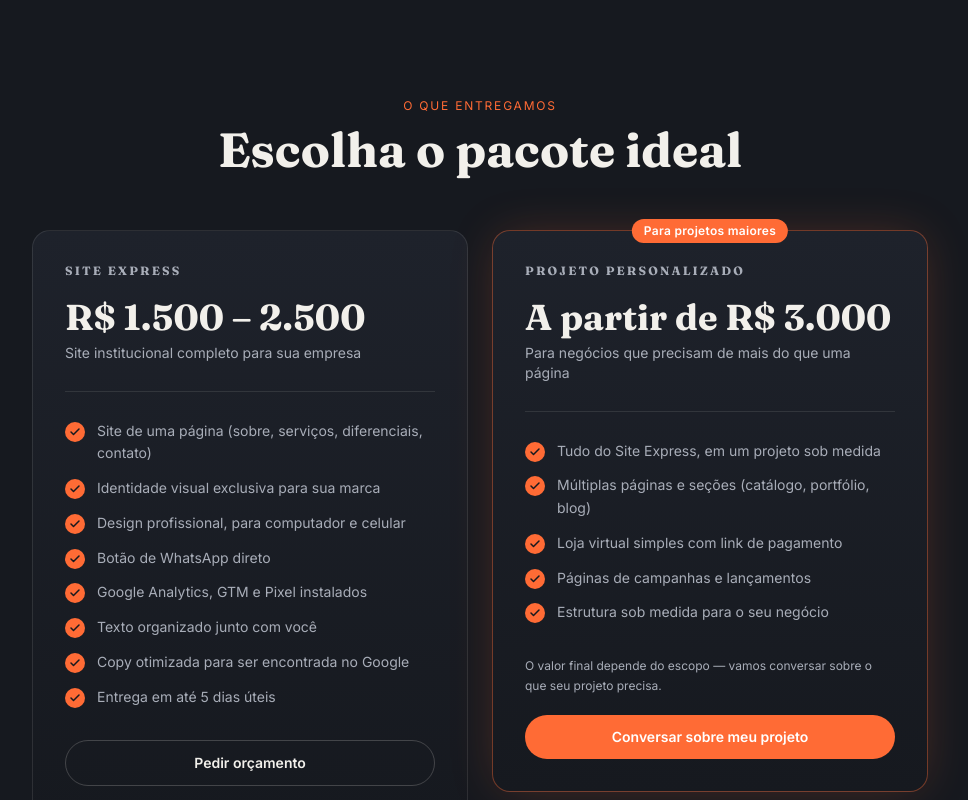
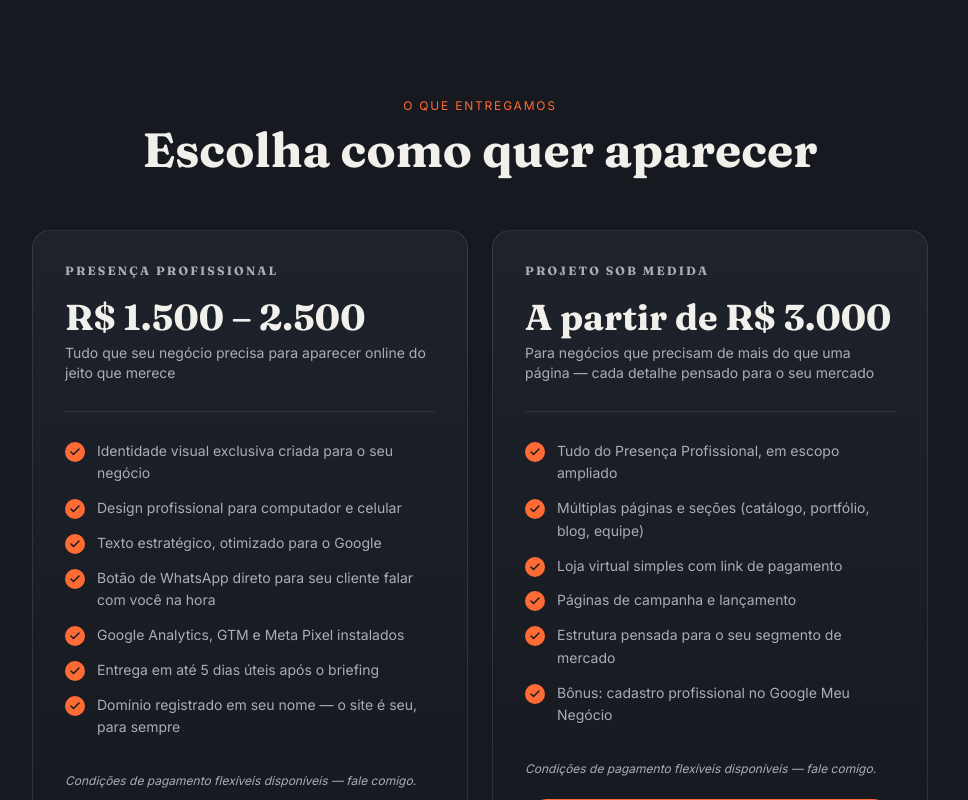
Before and after one commit to vitorviniciusweb/primeore-homepage, a Next.js app: page / in a window 1280 px wide. Shown: the part 1980-2780 px from the top of the page, without its empty margins (160-1128 px from the left). Built offline with nearby package versions, Linux system fonts and the light colour scheme.

Commit message:
feat: nova copy de pricing — Presença Profissional e Projeto Sob Medida

```diff
--- a/components/Offer.tsx
+++ b/components/Offer.tsx
@@ -1,29 +1,31 @@
 import { PricingCard, type Benefit } from "@/components/ui/dark-gradient-pricing";
 
-const WA_EXPRESS =
-  "https://wa.me/5513978109003?text=Ol%C3%A1!%20Vim%20pelo%20site%20da%20Primeore%20e%20gostaria%20de%20um%20or%C3%A7amento%20do%20pacote%20Site%20Express.";
+const WA_PRESENCA =
+  "https://wa.me/5513978109003?text=Ol%C3%A1!%20Vim%20pelo%20site%20da%20Primeore%20e%20gostaria%20de%20um%20or%C3%A7amento%20do%20pacote%20Presen%C3%A7a%20Profissional.";
 
-const WA_COMPLETO =
-  "https://wa.me/5513978109003?text=Ol%C3%A1!%20Vim%20pelo%20site%20da%20Primeore%20e%20gostaria%20de%20um%20or%C3%A7amento%20do%20pacote%20Site%20Completo.";
+const WA_SOB_MEDIDA =
+  "https://wa.me/5513978109003?text=Ol%C3%A1!%20Vim%20pelo%20site%20da%20Primeore%20e%20gostaria%20de%20conversar%20sobre%20meu%20Projeto%20Sob%20Medida.";
 
-const BENEFITS_EXPRESS: Benefit[] = [
-  { text: "Site de uma página (sobre, serviços, diferenciais, contato)", checked: true },
-  { text: "Identidade visual exclusiva para sua marca", checked: true },
-  { text: "Design profissional, para computador e celular", checked: true },
-  { text: "Botão de WhatsApp direto", checked: true },
-  { text: "Google Analytics, GTM e Pixel instalados", checked: true },
-  { text: "Texto organizado junto com você", checked: true },
-  { text: "Copy otimizada para ser encontrada no Google", checked: true },
-  { text: "Entrega em até 5 dias úteis", checked: true },
+const BENEFITS_PRESENCA: Benefit[] = [
+  { text: "Identidade visual exclusiva criada para o seu negócio", checked: true },
+  { text: "Design profissional para computador e celular", checked: true },
+  { text: "Texto estratégico, otimizado para o Google", checked: true },
+  { text: "Botão de WhatsApp direto para seu cliente falar com você na hora", checked: true },
+  { text: "Google Analytics, GTM e Meta Pixel instalados", checked: true },
+  { text: "Entrega em até 5 dias úteis após o briefing", checked: true },
+  { text: "Domínio registrado em seu nome — o site é seu, para sempre", checked: true },
 ];
 
-const BENEFITS_PERSONALIZADO: Benefit[] = [
-  { text: "Tudo do Site Express, em um projeto sob medida", checked: true },
-  { text: "Múltiplas páginas e seções (catálogo, portfólio, blog)", checked: true },
+const BENEFITS_SOB_MEDIDA: Benefit[] = [
+  { text: "Tudo do Presença Profissional, em escopo ampliado", checked: true },
+  { text: "Múltiplas páginas e seções (catálogo, portfólio, blog, equipe)", checked: true },
   { text: "Loja virtual simples com link de pagamento", checked: true },
-  { text: "Páginas de campanhas e lançamentos", checked: true },
-  { text: "Estrutura sob medida para o seu negócio", checked: true },
+  { text: "Páginas de campanha e lançamento", checked: true },
+  { text: "Estrutura pensada para o seu segmento de mercado", checked: true },
+  { text: "Bônus: cadastro profissional no Google Meu Negócio", checked: true },
 ];
+
+const FLEXIBLE_NOTE = "Condições de pagamento flexíveis disponíveis — fale comigo.";
 
 export default function Offer() {
   return (
@@ -34,31 +36,30 @@ export default function Offer() {
             O que entregamos
           </span>
           <h2 className="font-display text-4xl sm:text-5xl font-bold text-foreground">
-            Escolha o pacote ideal
+            Escolha como quer aparecer
           </h2>
         </div>
 
         <div className="grid grid-cols-1 md:grid-cols-2 gap-6 items-start">
           <PricingCard
-            tier="Site Express"
+            tier="Presença Profissional"
             price="R$ 1.500 – 2.500"
-            bestFor="Site institucional completo para sua empresa"
-            benefits={BENEFITS_EXPRESS}
+            bestFor="Tudo que seu negócio precisa para aparecer online do jeito que merece"
+            benefits={BENEFITS_PRESENCA}
+            note={FLEXIBLE_NOTE}
             cta="Pedir orçamento"
-            ctaVariant="ghost"
-            ctaHref={WA_EXPRESS}
+            ctaVariant="default"
+            ctaHref={WA_PRESENCA}
           />
           <PricingCard
-            tier="Projeto Personalizado"
+            tier="Projeto Sob Medida"
             price="A partir de R$ 3.000"
-            bestFor="Para negócios que precisam de mais do que uma página"
-            benefits={BENEFITS_PERSONALIZADO}
-            note="O valor final depende do escopo — vamos conversar sobre o que seu projeto precisa."
+            bestFor="Para negócios que precisam de mais do que uma página — cada detalhe pensado para o seu mercado"
+            benefits={BENEFITS_SOB_MEDIDA}
+            note={FLEXIBLE_NOTE}
             cta="Conversar sobre meu projeto"
             ctaVariant="default"
-            ctaHref={WA_COMPLETO}
-            highlighted
-            highlightedLabel="Para projetos maiores"
+            ctaHref={WA_SOB_MEDIDA}
           />
         </div>
       </div>
--- a/components/ui/dark-gradient-pricing.tsx
+++ b/components/ui/dark-gradient-pricing.tsx
@@ -110,7 +110,7 @@ export function PricingCard({
 
       {/* Optional note */}
       {note && (
-        <p className="text-xs text-foreground-dim mb-5 leading-relaxed">{note}</p>
+        <p className="text-xs text-foreground-dim mb-5 leading-relaxed italic">{note}</p>
       )}
 
       {/* CTA */}
```
